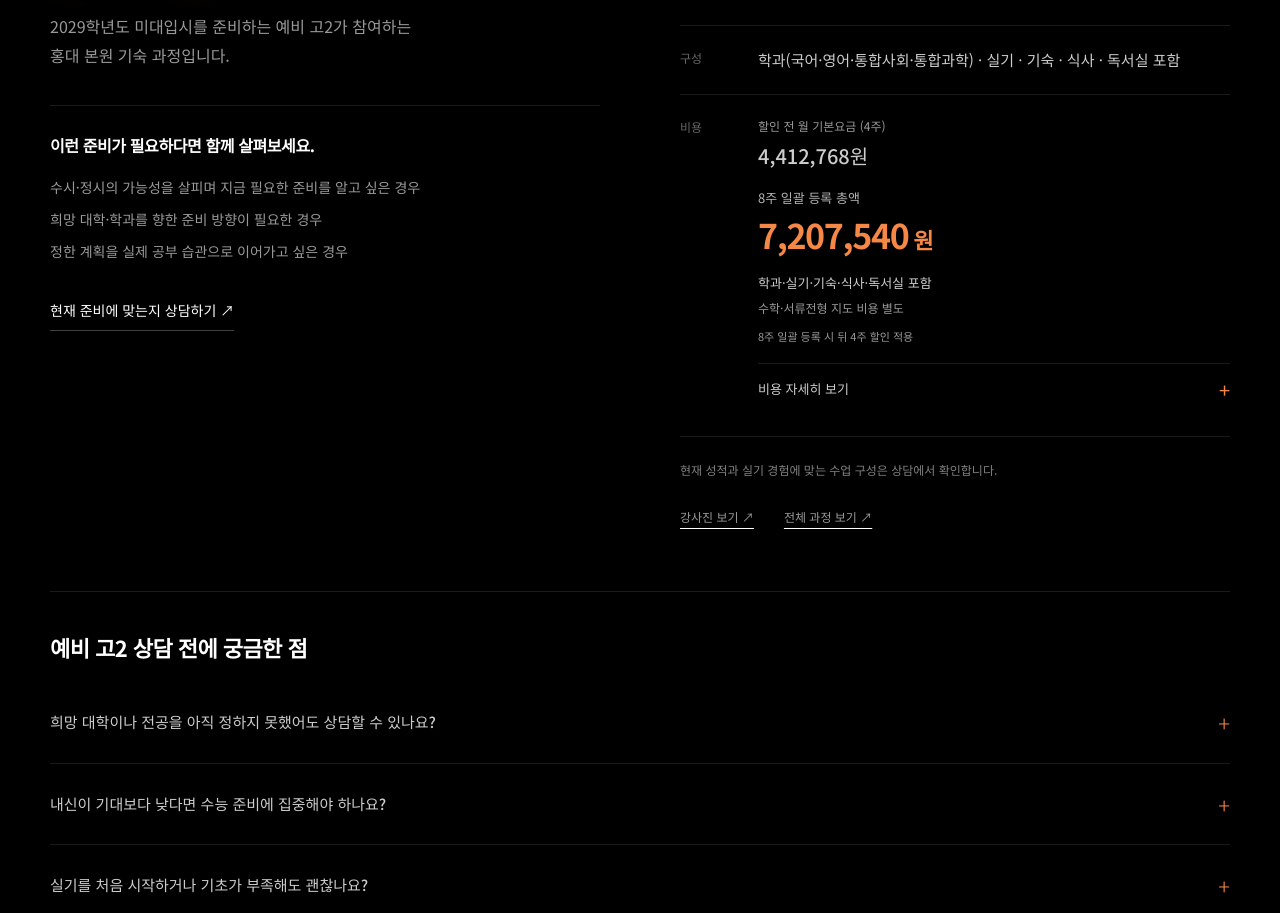
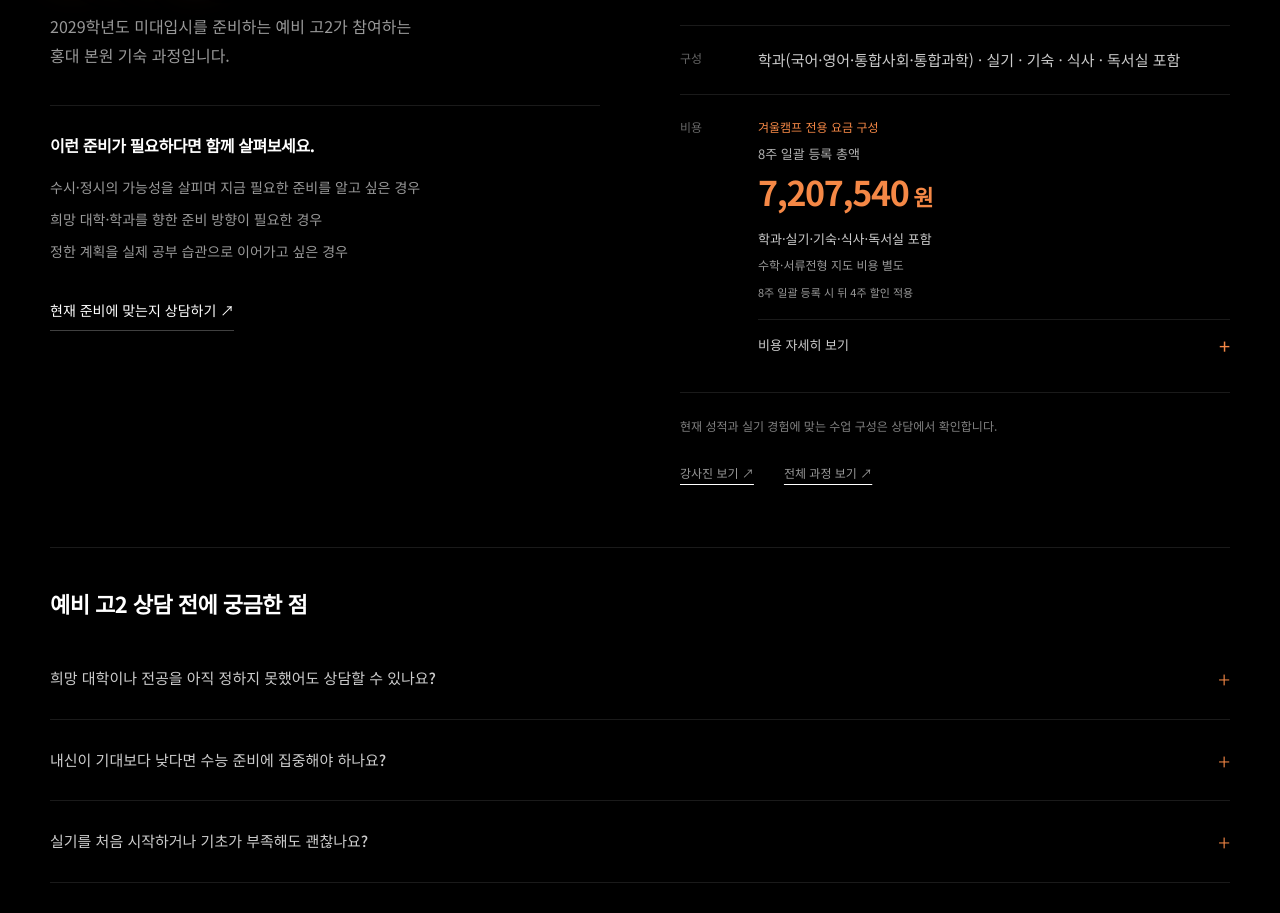
Before and after one commit to gyhan0223/v0-art-academy-website, a Next.js app: page /winter/grade-11 in a window 1280 px wide. Shown: the part 7187-8100 px from the top of the page. Built offline with nearby package versions, Linux system fonts and the light colour scheme.

Commit message:
Separate winter camp pricing from general monthly fees

```diff
--- a/app/winter/grade-11/grade11.css
+++ b/app/winter/grade-11/grade11.css
@@ -75,9 +75,7 @@
 @media(max-width:700px){.g11-why-grid{grid-template-columns:1fr;margin-top:30px;gap:18px}.g11-why-card{padding:26px 24px;border-radius:18px}.g11-why-card h3{font-size:21px}.g11-why-icon{margin-bottom:18px;gap:20px}.g11-why-icon svg{width:64px}.g11-why-icon>span{font-size:13px}.g11-why-card>p{font-size:14px}.g11-why-progress{margin:22px 0;padding:20px}.g11-why-progress strong{font-size:14px}.g11-why-evidence summary{font-size:13px;line-height:1.8}.g11-why-evidence-grid{grid-template-columns:1fr;gap:12px}.g11-why-bridge{margin-top:32px;text-align:left}.g11-why-bridge>p:first-child{font-size:20px}.g11-why-bridge>p+p{font-size:15px}}
 
 .g11 .g11-tuition{min-width:0}
-.g11 .g11-tuition-base{margin:0 0 16px;line-height:1.7}
-.g11-tuition-base>span{display:block;font-size:12px;color:#ffffff99}
-.g11-tuition-base>strong{display:block;margin-top:3px;font-size:20px;font-weight:500;color:#ffffffcc;white-space:nowrap;font-variant-numeric:tabular-nums}
+.g11 .g11-tuition-label{margin:0 0 8px;font-size:12px;line-height:1.8;color:#f58846}
 .g11 .g11-tuition-total{margin:0;line-height:1.4}
 .g11-tuition-total>span{display:block;font-size:13px;color:#ffffffb3}
 .g11-tuition-total>strong{display:block;margin-top:4px;font-size:clamp(26px,3.6vw,34px);font-weight:700;letter-spacing:-.04em;color:#f58846;white-space:nowrap;font-variant-numeric:tabular-nums}
@@ -96,11 +94,9 @@
 .g11-tuition-breakdown li{display:flex;flex-wrap:wrap;justify-content:space-between;gap:6px 12px;padding:8px 0;font-size:12px;line-height:1.7;color:#ffffff99}
 .g11-tuition-breakdown li strong{font-weight:500;color:#ffffffcc;white-space:nowrap;font-variant-numeric:tabular-nums}
 .g11 .g11-tuition-breakdown p{margin-top:12px;font-size:11px;line-height:1.8;color:#ffffff99;word-break:keep-all}
-.g11-tuition-period+.g11-tuition-period{margin-top:20px}
 .g11-tuition-period h4{margin:0 0 8px;font-size:13px;font-weight:700;line-height:1.8}
 .g11 .g11-tuition-breakdown .g11-tuition-subtotal{display:flex;flex-wrap:wrap;justify-content:space-between;gap:6px 12px;margin-top:8px;padding-top:10px;border-top:1px solid #ffffff1a;font-size:12px;line-height:1.8}
 .g11-tuition-subtotal strong{font-weight:700;color:#ffffffcc;white-space:nowrap;font-variant-numeric:tabular-nums}
-.g11 .g11-tuition-breakdown .g11-tuition-basis{margin-top:0;margin-bottom:8px}
 .g11-tuition-payable strong{color:#f58846}
 
 /* Reading links glide into the next section; native scrolling stays interruptible. */
--- a/components/winter/Grade11Program.tsx
+++ b/components/winter/Grade11Program.tsx
@@ -29,16 +29,12 @@ const reportContents = [
 ];
 
 export function Grade11Tuition() {
-  const { baseFourWeekItems, winterFirstFourWeeks, discountedFinalFourWeeks } = WINTER_CAMP_TUITION;
-  const baseFourWeeks = baseFourWeekItems.reduce((sum, item) => sum + item.amount, 0);
+  const { winterFirstFourWeeks, discountedFinalFourWeeks } = WINTER_CAMP_TUITION;
   const total = winterFirstFourWeeks + discountedFinalFourWeeks;
 
   return (
     <div className="g11-tuition">
-      <p className="g11-tuition-base">
-        <span>할인 전 월 기본요금 (4주)</span>
-        <strong>{baseFourWeeks.toLocaleString("ko-KR")}원</strong>
-      </p>
+      <p className="g11-tuition-label">겨울캠프 전용 요금 구성</p>
       <p className="g11-tuition-total">
         <span>8주 일괄 등록 총액</span>
         <strong>{total.toLocaleString("ko-KR")}<span>원</span></strong>
@@ -50,24 +46,14 @@ export function Grade11Tuition() {
         <summary>비용 자세히 보기<span aria-hidden="true">+</span></summary>
         <div className="g11-tuition-breakdown">
           <div className="g11-tuition-period">
-            <h4>할인 전 항목별 기본요금</h4>
-            <p className="g11-tuition-basis">개별 납부 · 월(4주) 기준</p>
-            <ul>
-              {baseFourWeekItems.map((item) => (
-                <li key={item.label}><span>{item.label}</span><strong>{item.amount.toLocaleString("ko-KR")}원</strong></li>
-              ))}
-            </ul>
-            <p className="g11-tuition-subtotal"><span>월 기본요금 합계</span><strong>{baseFourWeeks.toLocaleString("ko-KR")}원</strong></p>
-          </div>
-          <div className="g11-tuition-period">
-            <h4>8주 일괄 등록 시</h4>
+            <h4>겨울캠프 8주 비용 구성</h4>
             <ul>
               <li><span>첫 4주 적용금액</span><strong>{winterFirstFourWeeks.toLocaleString("ko-KR")}원</strong></li>
               <li><span>뒤 4주 할인 적용</span><strong>{discountedFinalFourWeeks.toLocaleString("ko-KR")}원</strong></li>
             </ul>
             <p className="g11-tuition-subtotal g11-tuition-payable"><span>8주 총액</span><strong>{total.toLocaleString("ko-KR")}원</strong></p>
           </div>
-          <p>월 기본요금은 개별 납부 기준이며, 8주 일괄 등록 시 뒤 4주에 할인이 적용됩니다.</p>
+          <p>겨울캠프는 별도 요금 기준을 적용합니다. 위 금액은 8주 일괄 등록 기준입니다.</p>
           <a href="/tuition">교습비 고지 확인 ↗</a>
         </div>
       </details>
--- a/lib/winter-camp.ts
+++ b/lib/winter-camp.ts
@@ -46,15 +46,8 @@ export const CAMP_INFO = {
     "8주 일괄 등록 시 뒤 4주 35% 할인 적용 (월별 개별 납부 시 할인 적용 불가)",
 } as const;
 
-/** 안내표의 할인 전 개별·매월 납부 요금과 겨울캠프 일괄 등록 적용 금액을 구분합니다. */
+/** 겨울캠프는 별도 요금 구성입니다. 8주 일괄 등록 시 적용 금액만 보관합니다. */
 export const WINTER_CAMP_TUITION = {
-  baseFourWeekItems: [
-    { label: "실기", amount: 1_199_400 },
-    { label: "학과", amount: 1_306_368 },
-    { label: "독서실", amount: 285_000 },
-    { label: "기숙", amount: 650_000 },
-    { label: "식사", amount: 972_000 },
-  ],
   winterFirstFourWeeks: 4_320_000,
   discountedFinalFourWeeks: 2_887_540,
 } as const;
```
